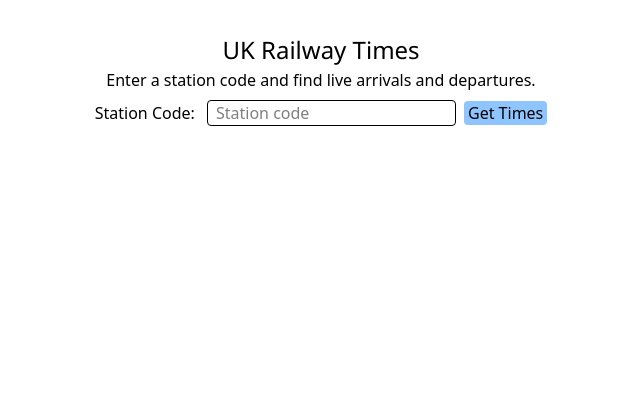
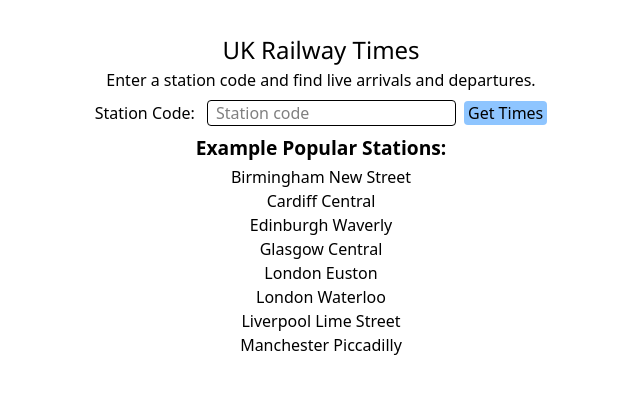
Before and after one commit to JackCo100/rail-times, a React (Vite) app in the folder client/: page / in a window 1280 px wide. Shown: the top 394 px of the page, without its empty margins (319-959 px from the left). Built offline with nearby package versions, Linux system fonts and the light colour scheme.

Commit message:
Add example station links to homepage

```diff
--- a/client/src/App.css
+++ b/client/src/App.css
@@ -5,3 +5,9 @@
   padding: 2rem;
   text-align: center;
 }
+
+h2{
+  font-size: 1.2rem;
+  margin-bottom: 2px;
+  font-weight: bold;
+}
--- a/client/src/App.jsx
+++ b/client/src/App.jsx
@@ -33,6 +33,9 @@ function App() {
   function handleChange(event){
     setStationCode(event.target.value);
   }
+  function handleDefaultSelect(code){
+    setStationCode(code);
+  }
   return (
     <>
       <Header />
@@ -43,12 +46,24 @@ function App() {
       </form>
       {results != null ? <div className="results">
           <ResultsBoard data={results} setServiceUid={setServiceUid}/>
-        </div>  : ""
+        </div>  :
+        <div className="w-1/3 m-auto text-center">
+          <h2>Example Popular Stations:</h2>
+          <ul>
+            <li><a href="#" onClick={() => handleDefaultSelect("BHM")}>Birmingham New Street</a></li>
+            <li><a href="#" onClick={() => handleDefaultSelect("CDF")}>Cardiff Central</a></li>
+            <li><a href="#" onClick={() => handleDefaultSelect("EDB")}>Edinburgh Waverly</a></li>
+            <li><a href="#" onClick={() => handleDefaultSelect("GLC")}>Glasgow Central</a></li>
+            <li><a href="#" onClick={() => handleDefaultSelect("EUS")}>London Euston</a></li>
+            <li><a href="#" onClick={() => handleDefaultSelect("WAT")}>London Waterloo</a></li>
+            <li><a href="#" onClick={() => handleDefaultSelect("LIV")}>Liverpool Lime Street</a></li>
+            <li><a href="#" onClick={() => handleDefaultSelect("MAN")}>Manchester Piccadilly</a></li>
+          </ul>
+        </div>
       }
       {
         serviceUid != null ? <InfoModal data={results} serviceUid={serviceUid} setShowModal={setShowModal} setServiceUid={setServiceUid}/> : ""
       }
-
     </>
   )
 }
```
